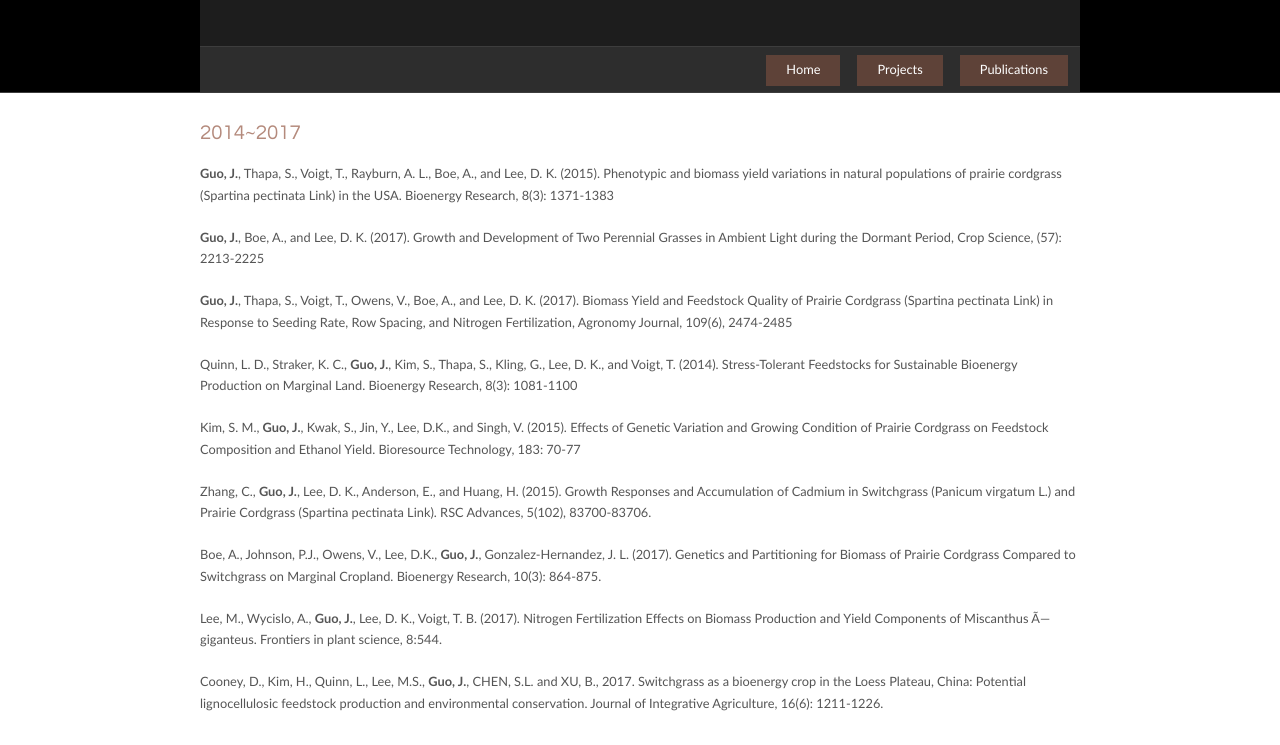
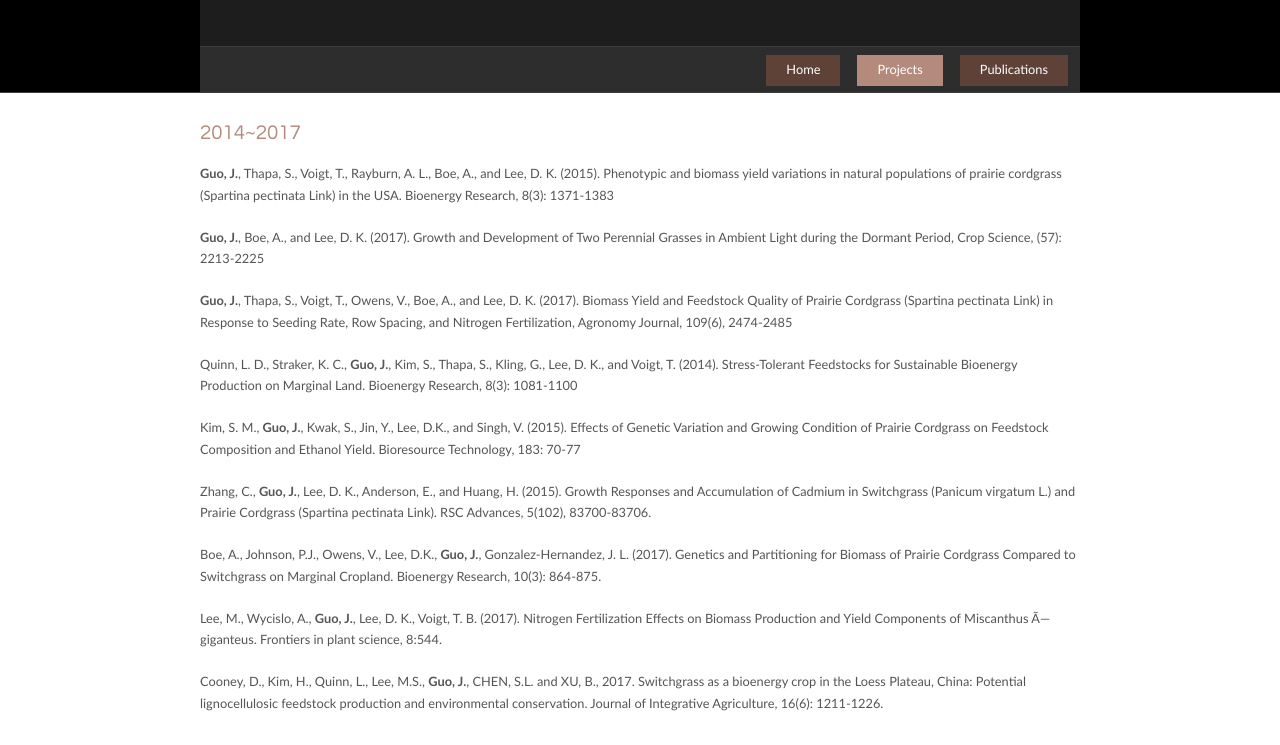
Before and after one commit to field2lab/field2lab.github.io, a plain HTML site: page Publications.html in a window 1280 px wide. Shown: the part 94-839 px from the top of the page. Drawn offline with Linux system fonts and the light colour scheme.

Commit message:
Update Publications.html

```diff
--- a/Publications.html
+++ b/Publications.html
@@ -23,7 +23,7 @@
         <ul id="menu">
           <!-- put class="selected" in the li tag for the selected page - to highlight which page you're on -->
           <li><a href="index.html">Home</a></li>
-          <li><a href="Projects.html">Projects</a></li>
+          <li class="selected"><a href="Projects.html">Projects</a></li>
           <li><a href="Publications.html">Publications</a></li>
         </ul>
       </div>
```
